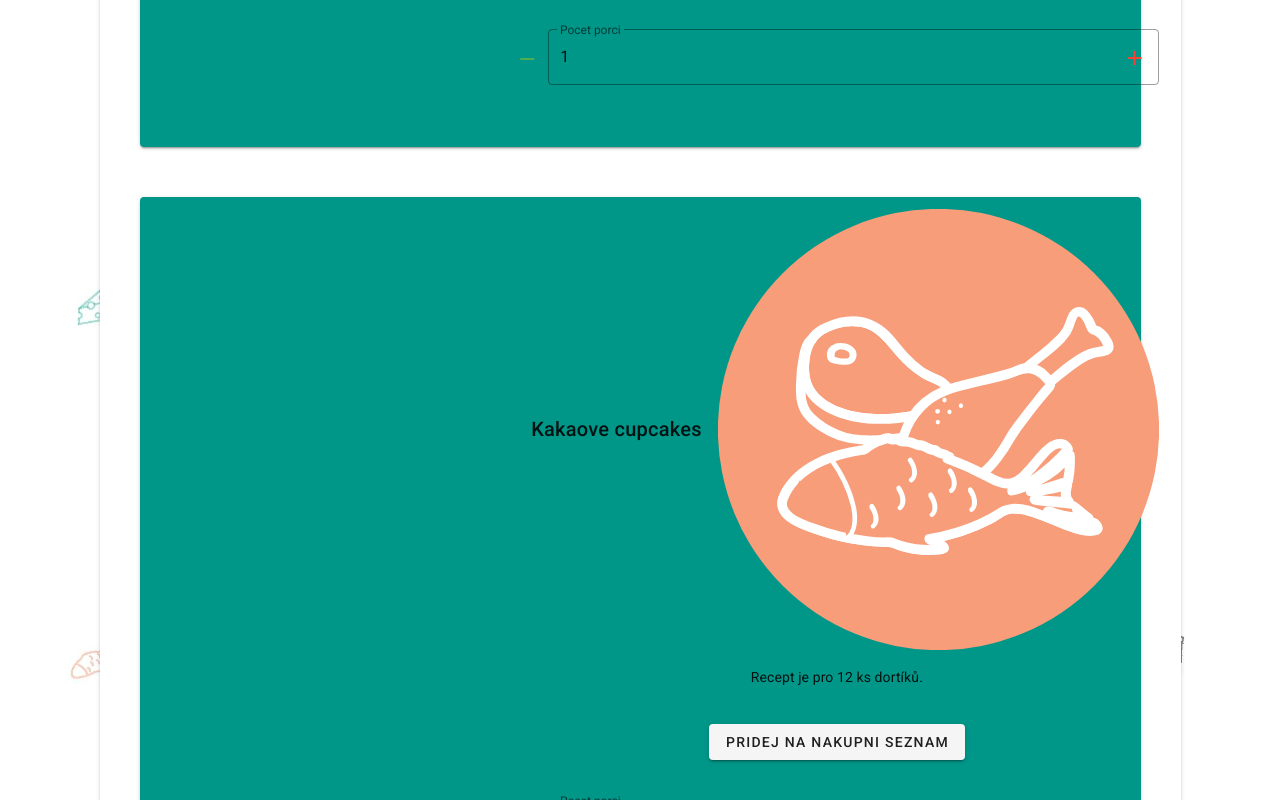
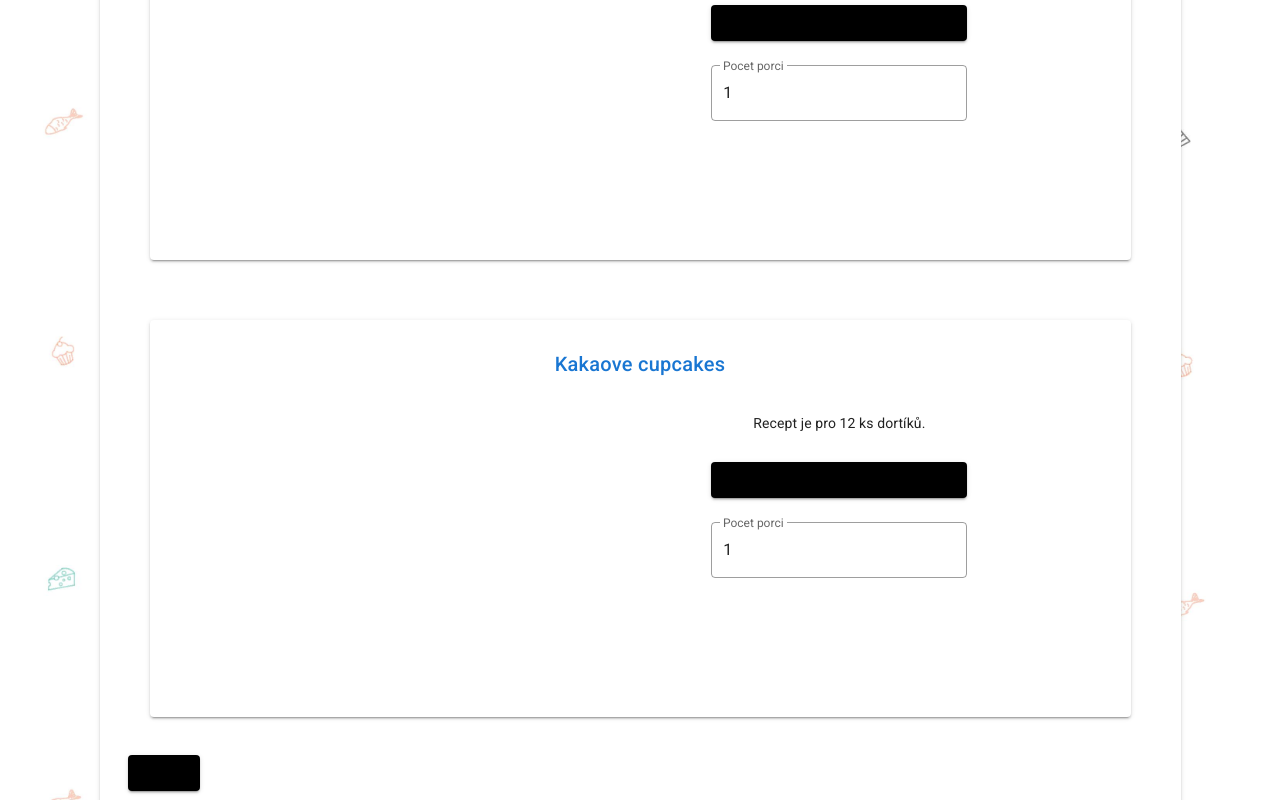
Before and after one commit to Kackac7/PROJEKT-MORIS, a Vue app: page /mojerecepty in a window 1280 px wide. Shown: the part 820-1620 px from the top of the page. Built offline with nearby package versions, Linux system fonts and the light colour scheme.

Commit message:
patek na kokos

```diff
--- a/src/components/MainNavigation.vue
+++ b/src/components/MainNavigation.vue
@@ -1,61 +1,97 @@
 <template>
   <v-container fill-height fluid>
-
     <v-row no-gutters align="center" justify="center">
       <v-col cols="3">
         <v-row justify="center" class="my-10">
-                <router-link to="/mojerecepty" class="btn-text"><v-btn v-bind:min-width="sirkaTlacitka" v-bind:min-height="vyskaTlacitka" fab color="teal" >Moje recepty</v-btn></router-link>
-            </v-row >
+          <router-link to="/mojerecepty" class="btn-text">
+            <v-btn
+              v-bind:min-width="sirkaTlacitka"
+              v-bind:min-height="vyskaTlacitka"
+              fab
+              color="teal"
+            >Moje recepty</v-btn>
+          </router-link>
+        </v-row>
 
         <v-row justify="center" class="my-10">
-                <router-link to="/pridatrecept" class="btn-text"><v-btn v-bind:min-width="sirkaTlacitka" v-bind:min-height="vyskaTlacitka"  fab  color="#E8E544" >Přidat recept</v-btn></router-link>
+          <router-link to="/pridatrecept" class="btn-text">
+            <v-btn
+              v-bind:min-width="sirkaTlacitka"
+              v-bind:min-height="vyskaTlacitka"
+              fab
+              color="#E8E544"
+            >Přidat recept</v-btn>
+          </router-link>
         </v-row>
       </v-col>
       <v-col cols="3">
         <v-row justify="center" class="my-10">
-                <router-link to="/mojeseznamy" class="btn-text"><v-btn v-bind:min-width="sirkaTlacitka" v-bind:min-height="vyskaTlacitka"  fab  color="#F89D79">Moje seznamy</v-btn></router-link>
+          <router-link to="/mojeseznamy" class="btn-text">
+            <v-btn
+              v-bind:min-width="sirkaTlacitka"
+              v-bind:min-height="vyskaTlacitka"
+              fab
+              color="#F89D79"
+            >Moje seznamy</v-btn>
+          </router-link>
         </v-row>
         <v-row justify="center" class="my-10">
-                <router-link to="/vytvorseznam"><v-btn v-bind:min-width="sirkaTlacitka" v-bind:min-height="vyskaTlacitka"  fab  color="#232222" v-bind="btnSize">Přidat seznam</v-btn></router-link>
+          <router-link to="/vytvorseznam">
+            <v-btn
+              v-bind:min-width="sirkaTlacitka"
+              v-bind:min-height="vyskaTlacitka"
+              fab
+              color="#232222"
+              v-bind="btnSize"
+            >Přidat seznam</v-btn>
+          </router-link>
         </v-row>
       </v-col>
-
     </v-row>
-
   </v-container>
 </template>
 
 <script>
 export default {
-    name: 'App',
+  name: "App",
   computed: {
-    sirkaTlacitka () {
+    sirkaTlacitka() {
       return {
-        'x-small': this.$vuetify.breakpoint.xsOnly,
-        'small': this.$vuetify.breakpoint.smOnly,
-        'large': this.$vuetify.breakpoint.lgOnly,
-        'x-large': this.$vuetify.breakpoint.xlOnly
+        "x-small": this.$vuetify.breakpoint.xsOnly,
+        small: this.$vuetify.breakpoint.smOnly,
+        large: this.$vuetify.breakpoint.lgOnly,
+        "x-large": this.$vuetify.breakpoint.xlOnly
+      };
+    },
+    sirkaTlacitka() {
+      switch (this.$vuetify.breakpoint.name) {
+        case "xs":
+          return "50px";
+        case "sm":
+          return "120px";
+        case "md":
+          return "220px";
+        case "lg":
+          return "220px";
+        case "xl":
+          return "220px";
       }
     },
-    sirkaTlacitka () {
+    vyskaTlacitka() {
       switch (this.$vuetify.breakpoint.name) {
-        case 'xs': return '50px'
-        case 'sm': return '120px'
-        case 'md': return '220px'
-        case 'lg': return '220px'
-        case 'xl': return '220px'
-      }
-    },
-        vyskaTlacitka () {
-            switch (this.$vuetify.breakpoint.name) {
-                case 'xs': return '50px'
-                case 'sm': return '120px'
-                case 'md': return '220px'
-                case 'lg': return '220px'
-                case 'xl': return '220px'
+        case "xs":
+          return "50px";
+        case "sm":
+          return "120px";
+        case "md":
+          return "220px";
+        case "lg":
+          return "220px";
+        case "xl":
+          return "220px";
       }
     }
-  },
+  }
 };
 </script>
 
@@ -66,5 +102,4 @@ export default {
 a {
   text-decoration: none;
 }
-
 </style>
--- a/src/components/MakeList.vue
+++ b/src/components/MakeList.vue
@@ -43,9 +43,7 @@
         </v-form>
       </v-row>
 
-      <v-row class="py-5">
-          <router-link to="/"><v-btn>Zpet</v-btn></router-link>
-      </v-row>
+
     </v-card>
   </v-container>
 </template>
--- a/src/components/Recipe.vue
+++ /dev/null
@@ -1,70 +0,0 @@
-@@ -1,68 +0,0 @@
-<template>
-  <div class="recipe-card">
-    <v-card color="teal" class="recept my-5">
-      <v-container fluid>
-        <v-row>
-          <v-col>
-            <v-row no-gutters>
-              <v-img
-                class="recipe-img ma-5"
-                src="./../assets/images/cupcakes.jpg"
-                alt="Cupcakes"
-                :aspect-ratio="4/3"
-                max-width="200px"
-              ></v-img>
-            </v-row>
-          </v-col>
-          <v-col cols="8">
-            <v-row no-gutters justify="center" >
-              <v-card-title class="recipe-headline">Kakaove cupcakes</v-card-title>
-              <v-img src="./../assets/images/maso.svg"></v-img>
-            </v-row>
-            <v-row no-gutters justify="center">
-              <v-card-text class="recipe-text">Recept je pro 12 ks dortíků.</v-card-text>
-            </v-row>
-            <v-row no-gutters justify="center" class="py-5">
-              <v-btn class="button-add-recipe">Pridej na nakupni seznam</v-btn>
-            </v-row>
-            <v-row no-gutters justify="center" class="py-5">
-              <v-text-field label="Pocet porci" type="number" v-model="portion" outlined>
-                <v-icon slot="append" color="red">mdi-plus</v-icon>
-                <v-icon slot="prepend" color="green">mdi-minus</v-icon>
-              </v-text-field>
-            </v-row>
-          </v-col>
-        </v-row>
-      </v-container>
-    </v-card>
-  </div>
-</template>
-
-<script>
-export default {
-    data() {
-        return {
-            portion: 1
-        }
-    },
-
-    methods: {
-        increase() {
-            this.portion = this.portion ++;
-        },
-
-        decrease() {
-            this.portion = this.portion --;
-        }
-    }
-};
-</script>
-
-<style>
-.recipe-text {
-  text-align: center;
-}
-
-.button-add-recipe {
-  background-color: white;
-}
-</style>
--- /dev/null
+++ b/src/components/RecipePreview.vue
@@ -0,0 +1,84 @@
+@@ -1,68 +0,0 @@
+<template>
+  <div class="recipe-preview">
+    <v-card color="white" class="recipe-card my-5 d-flex">
+      <v-container fluid class="ma-0">
+        <v-row no-gutters justify="center">
+          <router-link to="/recept">
+          <v-card-title class="recipe-headline">Kakaove cupcakes</v-card-title>
+          </router-link>
+        </v-row>
+
+        <v-row no-gutters justify="center">
+          <v-col cols="5">
+            <v-row no-gutters>
+              <v-img
+                class="recipe-img ma-5"
+                src="./../assets/images/cupcakes.jpg"
+                alt="Cupcakes"
+                :aspect-ratio="4/3"
+              ></v-img>
+
+            </v-row>
+          </v-col>
+
+          <v-col cols="7">
+            <v-row no-gutters justify="center">
+              <v-card-text class="recipe-text">Recept je pro 12 ks dortíků.</v-card-text>
+            </v-row>
+
+            <v-row no-gutters justify="center">
+              <div>
+                <v-col cols="4">
+                  <v-btn color="black" class="button-add-recipe" min-width="auto">
+                    <div>
+                      <span class="button-text">Přidej na nákupní seznam</span>
+                    </div>
+                  </v-btn>
+                </v-col>
+                <v-col>
+                  <v-text-field
+                    label="Pocet porci"
+                    type="number"
+                    v-model="portion"
+                    outlined
+                    class="shrink"
+                  ></v-text-field>
+                </v-col>
+              </div>
+            </v-row>
+          </v-col>
+        </v-row>
+      </v-container>
+    </v-card>
+  </div>
+</template>
+
+<script>
+export default {
+  data() {
+    return {
+      portion: 1
+    };
+  },
+
+  methods: {
+    increase() {
+      this.portion = this.portion++;
+    },
+
+    decrease() {
+      this.portion = this.portion--;
+    }
+  }
+};
+</script>
+
+<style>
+.recipe-preview {
+  padding: 10px;
+}
+.recipe-text {
+  text-align: center;
+}
+</style>
--- a/src/router/index.js
+++ b/src/router/index.js
@@ -5,6 +5,7 @@ import MyRecipes from '../views/MyRecipes.vue';
 import AddRecipe from '../views/AddRecipe.vue';
 import MyLists from "../views/MyLists.vue";
 import AddList from '../views/AddList.vue';
+import Recipe from '../views/Recipe.vue';
 
 Vue.use(VueRouter)
 
@@ -32,6 +33,11 @@ const routes = [{
         path: '/vytvorseznam',
         name: 'Vytvor seznam',
         component: AddList
+    },
+    {
+        path: '/recept',
+        name: 'Recept',
+        component: Recipe
     }
 
 ]
--- a/src/views/AddRecipe.vue
+++ b/src/views/AddRecipe.vue
@@ -18,15 +18,18 @@
             <v-col>
                <v-btn icon><v-icon color="black">mdi-trash-can-outline</v-icon></v-btn>
             </v-col>
+          </v-row >
+          <v-row>
+          <v-textarea outlined name="method" label="Postup"></v-textarea>
           </v-row>
-
-          <v-textarea outlined name="method" label="Postup"></v-textarea>
-          <v-btn> Uložit</v-btn>
+          <v-row justify="center">
+          <v-btn color="black"> Uložit</v-btn>
+          </v-row>
         </v-form>
       </v-row>
 
       <v-row class="py-5">
-          <router-link to="/"><v-btn>Zpet</v-btn></router-link>
+          <router-link to="/"><v-btn width="90px" color="black">Zpět</v-btn></router-link>
       </v-row>
     </v-card>
   </v-container>
@@ -48,4 +51,6 @@ export default {
 </script>
 
 <style>
+
+
 </style>
--- a/src/views/Home.vue
+++ b/src/views/Home.vue
@@ -1,6 +1,6 @@
 <template>
   <div>
-    <mainNavigation />
+    <mainNavigation/>
 
   </div>
 </template>
--- a/src/views/MyRecipes.vue
+++ b/src/views/MyRecipes.vue
@@ -3,13 +3,13 @@
     <v-card color="white" class="my-recipes ma-10 py-5 px-10">
       <v-card-title class="headline">Recepty</v-card-title>
 
-      <recipe />
-      <recipe />
-      <recipe />
+      <recipePreview />
+      <recipePreview />
+      <recipePreview />
 
       <v-row class="py-5">
         <router-link to="/">
-          <v-btn>Zpet</v-btn>
+          <v-btn color="black">Zpět</v-btn>
         </router-link>
       </v-row>
     </v-card>
@@ -17,11 +17,11 @@
 </template>
 
 <script>
-import Recipe from "./../components/Recipe.vue";
+import RecipePreview from "./../components/RecipePreview.vue";
 
 export default {
   components: {
-    recipe: Recipe
+    recipePreview: RecipePreview
   }
 };
 </script>
--- /dev/null
+++ b/src/views/Recipe.vue
@@ -0,0 +1,32 @@
+<template>
+  <v-container>
+    <v-card color="white" class="my-6 pa-5">
+      <v-row justify="center">
+        <v-card-title>Nazev receptu</v-card-title>
+      </v-row>
+      <v-row class="mx-5">
+        <v-list>
+          <v-list-item>kokos</v-list-item>
+          <v-list-item>jahoda</v-list-item>
+          <v-list-item>meloun</v-list-item>
+        </v-list>
+      </v-row>
+      <v-row class="mx-5">
+        <v-card-text>Snez kokos, jahodu a meloun. Presne v tomto poradi.</v-card-text>
+      </v-row>
+      <v-row class="mx-5 pa-5">
+        <v-btn color="black">Pridat recept na nakupni seznam</v-btn>
+      </v-row>
+      <v-row class="mx-5 pa-5">
+        <v-btn color="black">Vymazat recept</v-btn>
+      </v-row>
+    </v-card>
+  </v-container>
+</template>
+
+<script>
+export default {};
+</script>
+
+<style>
+</style>
```
Lines whose indentation alone changed are shown as unchanged.
